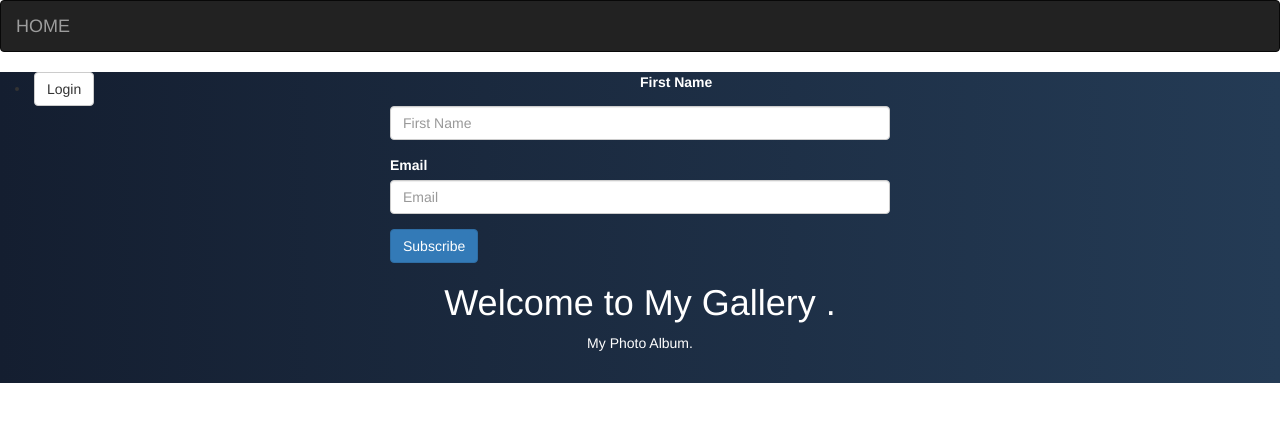
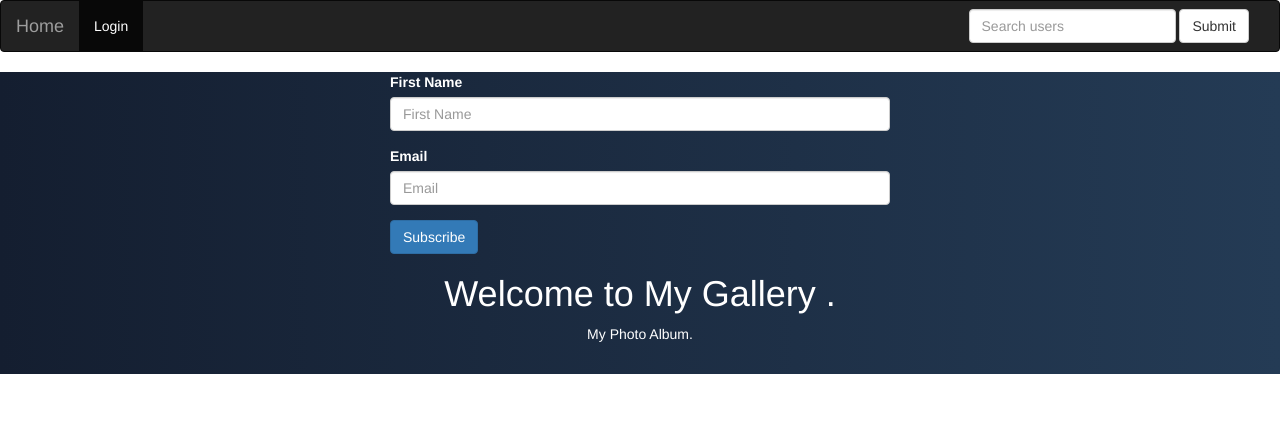
Before and after one commit to FrancisSakwa89/Instagram-app, a Django app: page / in a window 1280 px wide. Shown: the top 422 px of the page. Run offline with Django 3.2, Linux system fonts and the light colour scheme; some libraries are stand-ins or nearby versions.

Commit message:
added details to navbar.html

```diff
--- a/insta/templates/navbar.html
+++ b/insta/templates/navbar.html
@@ -1,60 +1,32 @@
-<!DOCTYPE html>
-<html lang="en">
-<head>
+<nav class="navbar navbar-inverse">
+        <div class="container-fluid">
+          <!-- Brand and toggle get grouped for better mobile display -->
+          <div class="navbar-header">
+            <button type="button" class="navbar-toggle collapsed" data-toggle="collapse" data-target="#bs-example-navbar-collapse-1" aria-expanded="false">
+              <span class="sr-only">Toggle navigation</span>
+              <span class="icon-bar"></span>
+              <span class="icon-bar"></span>
+              <span class="icon-bar"></span>
+            </button>
+            <a class="navbar-brand" href="{%url 'welcome'%}">Home</a>
+          </div>
 
-  <meta charset="utf-8">
-  <meta name="viewport" content="width=device-width, initial-scale=1">
-</head>
-<body>
-<nav class="navbar navbar-inverse">
-  <!-- <div class="container-fluid"> -->
-    <div class="navbar-header">
-      <a class="navbar-brand" href="{% url 'welcome' %}">HOME </a>
+          <!-- Collect the nav links, forms, and other content for toggling -->
+          <div class="collapse navbar-collapse" id="bs-example-navbar-collapse-1">
+            <ul class="nav navbar-nav">
+              <li class="active"><a href="/accounts/login">Login <span class="sr-only">(current)</span></a></li>
+              <!-- <li><a href="/accounts/login">Login</a></li> -->
+            </ul>
 
-    </div>
-  </div>
+            <ul class="nav navbar-nav navbar-right">
+            <form class="navbar-form navbar-left">
+              <div class="form-group">
+                <input type="text" class="form-control" type="search" placeholder="Search users" aria-label="Search" name="user">
+              </div>
+              <button type="submit" class="btn btn-default">Submit</button>
+            </form>
+            </ul>
 
-</div>
-    </div>
-    </li>
-
-</nav>
-<nav>
-
-
-</div>
-      <!-- search form end -->
-        </div>
-        <div class="col-sm-6 col-md-6">
-            {% if user.is_authenticated %}
-            <ul>
-              <li class="dropdown">
-                <a href="#" class="dropdown-toggle btn btn-default" data-toggle="dropdown" role="button" aria-expanded="false">Account
-                          <span class="caret"></span>
-                      </a>
-                <ul class="dropdown-menu" role="menu">
-                  <li>
-                    <a href="{%url 'welcome'%}">Home</a>
-                  </li>
-                  <li>
-                    <a href="/accounts/password/change">Change Password</a>
-                  </li>
-                  <li>
-                    <a href="/logout">Logout</a>
-                  </li>
-                </ul>
-              </li>
-            </ul>
-            {% else %}
-            <li>
-              <a class='btn btn-default' href="/accounts/login">Login</a>
-            </li>
-
-            {% endif %}
-          </div>
-        </div>
-
-        </nav>
-
-</body>
-</html>
+          </div><!-- /.navbar-collapse -->
+        </div><!-- /.container-fluid -->
+      </nav>
--- a/insta/templates/registration/login.html
+++ b/insta/templates/registration/login.html
@@ -22,7 +22,8 @@
             </div>
 
             <input type="hidden" name="next" value="{{next}}">
-
+            <p> Don't have an account? <a href="/accounts/register">Register here</a>
+                <p>Did you forget password password ? <a href="/accounts/password/change">Change Password</a>
           </form>
 
         </div>
```
Also changed, not shown: db.sqlite3.
